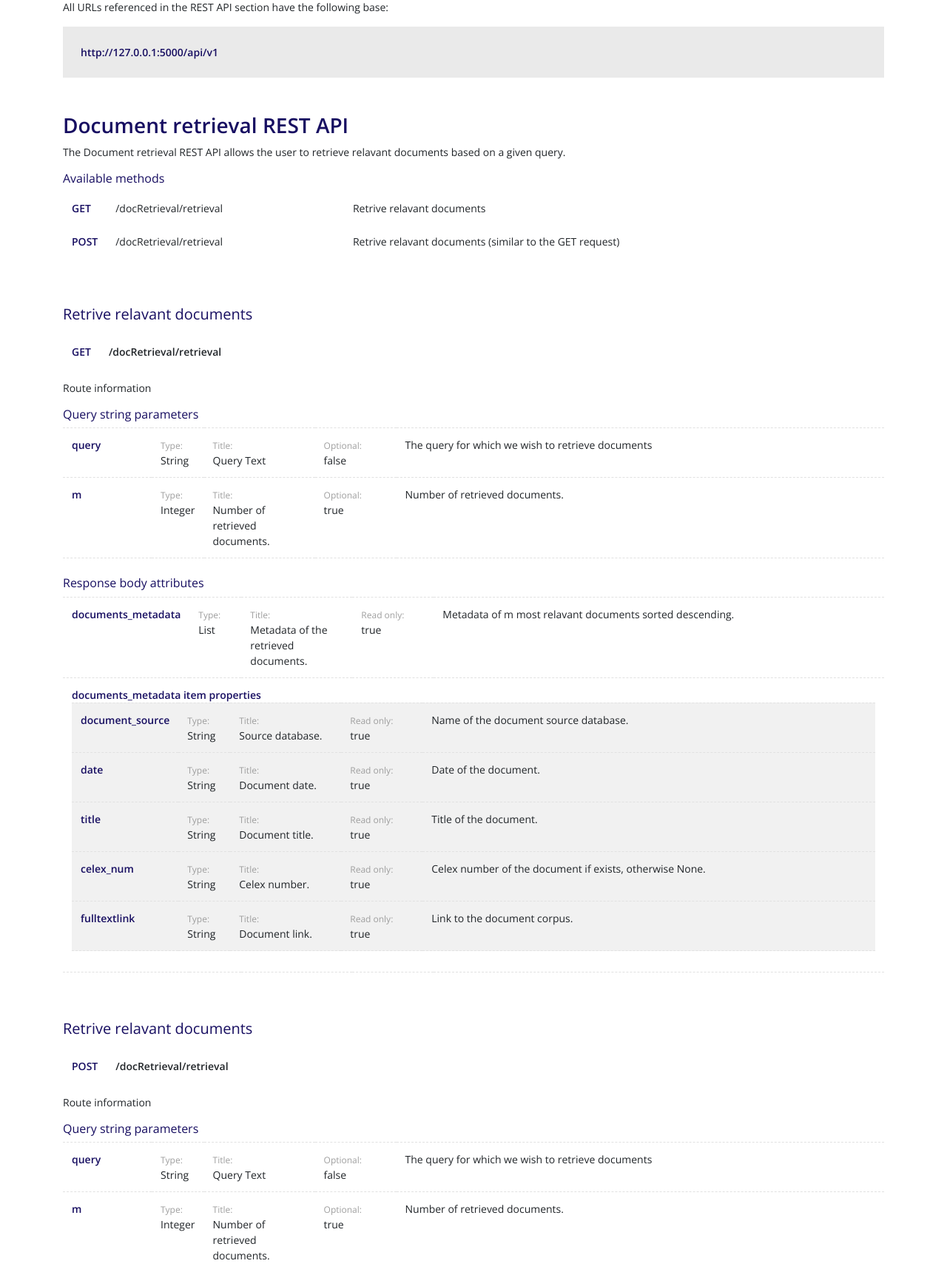
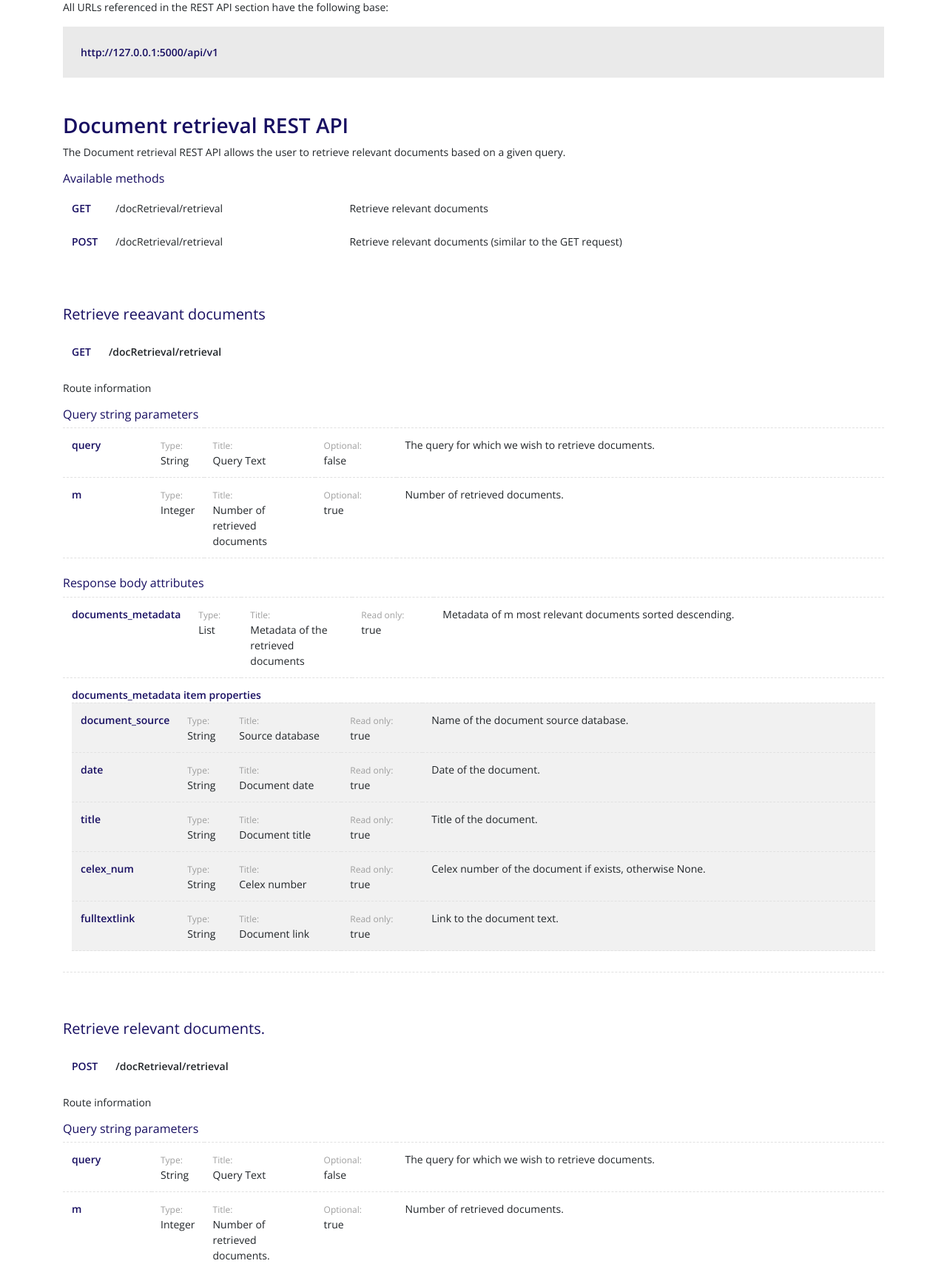
Before and after one commit to SaraBrezec/documentRetrieval_microservice, a Flask app: page / in a window 1280 px wide. Shown: the part 209-1929 px from the top of the page at 74% size. Run offline with Flask 2, Linux system fonts and the light colour scheme; parts of the project's set-up code (start-up, migrations or seed data) failed here and were passed over; some libraries are stand-ins or nearby versions.

Commit message:
small changes

```diff
--- a/microservice/templates/index.html
+++ b/microservice/templates/index.html
@@ -39,7 +39,7 @@
             Document retrieval REST API
           </h3>
           <p class="information">
-            The Document retrieval REST API allows the user to retrieve relavant documents based on a given query.
+            The Document retrieval REST API allows the user to retrieve relevant documents based on a given query.
           </p>
 
           <h6 class="mt-2">
@@ -59,12 +59,12 @@
                 <tr class="clickable-row" data-href="#get-create-text-embedding">
                   <td><b class="doc">GET</b></td>
                   <td>/docRetrieval/retrieval</td>
-                  <td>Retrive relavant documents</td>
+                  <td>Retrieve relevant documents</td>
                 </tr>
                 <tr class="clickable-row" data-href="#post-create-text-embedding">
                     <td><b class="doc">POST</b></td>
                     <td>/docRetrieval/retrieval</td>
-                    <td>Retrive relavant documents (similar to the GET request)</td>
+                    <td>Retrieve relevant documents (similar to the GET request)</td>
                   </tr>
               </tbody>
             </table>
@@ -72,7 +72,7 @@
 
           <a class="anchor" id="get-create-text-embedding"></a>
           <h5 class="doc doc__subsection mt-5 mb-3">
-              Retrive relavant documents
+              Retrieve reeavant documents
           </h5>
 
           <div class="table-responsive">
@@ -118,7 +118,7 @@
                     <span class="doc doc--small">Optional:</span> false
                   </td>
                   <td>
-                    The query for which we wish to retrieve documents
+                    The query for which we wish to retrieve documents.
                   </td>
                 </tr>
 
@@ -128,7 +128,7 @@
                     <span class="doc doc--small">Type:</span> Integer
                   </td>
                   <td>
-                    <span class="doc doc--small">Title:</span> Number of retrieved documents.
+                    <span class="doc doc--small">Title:</span> Number of retrieved documents
                   </td>
                   <td>
                     <span class="doc doc--small">Optional:</span> true
@@ -161,13 +161,13 @@
                           <span class="doc doc--small">Type:</span> List
                       </td>
                       <td>
-                          <span class="doc doc--small">Title:</span> Metadata of the retrieved documents.
+                          <span class="doc doc--small">Title:</span> Metadata of the retrieved documents
                       </td>
                       <td>
                           <span class="doc doc--small">Read only:</span> true
                       </td>
                       <td>
-                          Metadata of m most relavant documents sorted descending.
+                          Metadata of m most relevant documents sorted descending.
                       </td>
                   </tr>
 
@@ -193,7 +193,7 @@
                                           <span class="doc doc--small">Type:</span> String
                                       </td>
                                       <td>
-                                          <span class="doc doc--small">Title:</span> Source database.
+                                          <span class="doc doc--small">Title:</span> Source database
                                       </td>
                                       <td>
                                           <span class="doc doc--small">Read only:</span> true
@@ -208,7 +208,7 @@
                                           <span class="doc doc--small">Type:</span> String
                                       </td>
                                       <td>
-                                          <span class="doc doc--small">Title:</span> Document date.
+                                          <span class="doc doc--small">Title:</span> Document date
                                       </td>
                                       <td>
                                           <span class="doc doc--small">Read only:</span> true
@@ -223,7 +223,7 @@
                                           <span class="doc doc--small">Type:</span> String
                                       </td>
                                       <td>
-                                          <span class="doc doc--small">Title:</span> Document title.
+                                          <span class="doc doc--small">Title:</span> Document title
                                       </td>
                                       <td>
                                           <span class="doc doc--small">Read only:</span> true
@@ -238,7 +238,7 @@
                                           <span class="doc doc--small">Type:</span> String
                                       </td>
                                       <td>
-                                          <span class="doc doc--small">Title:</span> Celex number.
+                                          <span class="doc doc--small">Title:</span> Celex number
                                       </td>
                                       <td>
                                           <span class="doc doc--small">Read only:</span> true
@@ -253,13 +253,13 @@
                                           <span class="doc doc--small">Type:</span> String
                                       </td>
                                       <td>
-                                          <span class="doc doc--small">Title:</span> Document link.
+                                          <span class="doc doc--small">Title:</span> Document link
                                       </td>
                                       <td>
                                           <span class="doc doc--small">Read only:</span> true
                                       </td>
                                       <td>
-                                          Link to the document corpus.
+                                          Link to the document text.
                                       </td>
                                   </tr>
                               </tbody>
@@ -276,7 +276,7 @@
 
           <a class="anchor" id="post-create-text-embedding"></a>
           <h5 class="doc doc__subsection mt-5 mb-3">
-              Retrive relavant documents
+              Retrieve relevant documents.
           </h5>
 
           <div class="table-responsive">
@@ -322,7 +322,7 @@
                           <span class="doc doc--small">Optional:</span> false
                       </td>
                       <td>
-                          The query for which we wish to retrieve documents
+                          The query for which we wish to retrieve documents.
                       </td>
                   </tr>
 
@@ -367,13 +367,13 @@
                             <span class="doc doc--small">Type:</span> List
                         </td>
                         <td>
-                            <span class="doc doc--small">Title:</span> Metadata of the retrieved documents.
+                            <span class="doc doc--small">Title:</span> Metadata of the retrieved documents
                         </td>
                         <td>
                             <span class="doc doc--small">Read only:</span> true
                         </td>
                         <td>
-                            Metadata of m most relavant documents sorted descending.
+                            Metadata of m most relevant documents sorted descending.
                         </td>
                     </tr>
 
@@ -399,7 +399,7 @@
                                             <span class="doc doc--small">Type:</span> String
                                         </td>
                                         <td>
-                                            <span class="doc doc--small">Title:</span> Source database.
+                                            <span class="doc doc--small">Title:</span> Source database
                                         </td>
                                         <td>
                                             <span class="doc doc--small">Read only:</span> true
@@ -414,7 +414,7 @@
                                             <span class="doc doc--small">Type:</span> String
                                         </td>
                                         <td>
-                                            <span class="doc doc--small">Title:</span> Document date.
+                                            <span class="doc doc--small">Title:</span> Document date
                                         </td>
                                         <td>
                                             <span class="doc doc--small">Read only:</span> true
@@ -429,7 +429,7 @@
                                             <span class="doc doc--small">Type:</span> String
                                         </td>
                                         <td>
-                                            <span class="doc doc--small">Title:</span> Document title.
+                                            <span class="doc doc--small">Title:</span> Document title
                                         </td>
                                         <td>
                                             <span class="doc doc--small">Read only:</span> true
@@ -444,7 +444,7 @@
                                             <span class="doc doc--small">Type:</span> String
                                         </td>
                                         <td>
-                                            <span class="doc doc--small">Title:</span> Celex number.
+                                            <span class="doc doc--small">Title:</span> Celex number
                                         </td>
                                         <td>
                                             <span class="doc doc--small">Read only:</span> true
@@ -459,13 +459,13 @@
                                             <span class="doc doc--small">Type:</span> String
                                         </td>
                                         <td>
-                                            <span class="doc doc--small">Title:</span> Document link.
+                                            <span class="doc doc--small">Title:</span> Document link
                                         </td>
                                         <td>
                                             <span class="doc doc--small">Read only:</span> true
                                         </td>
                                         <td>
-                                            Link to the document corpus.
+                                            Link to the document text.
                                         </td>
                                     </tr>
                                 </tbody>
```
